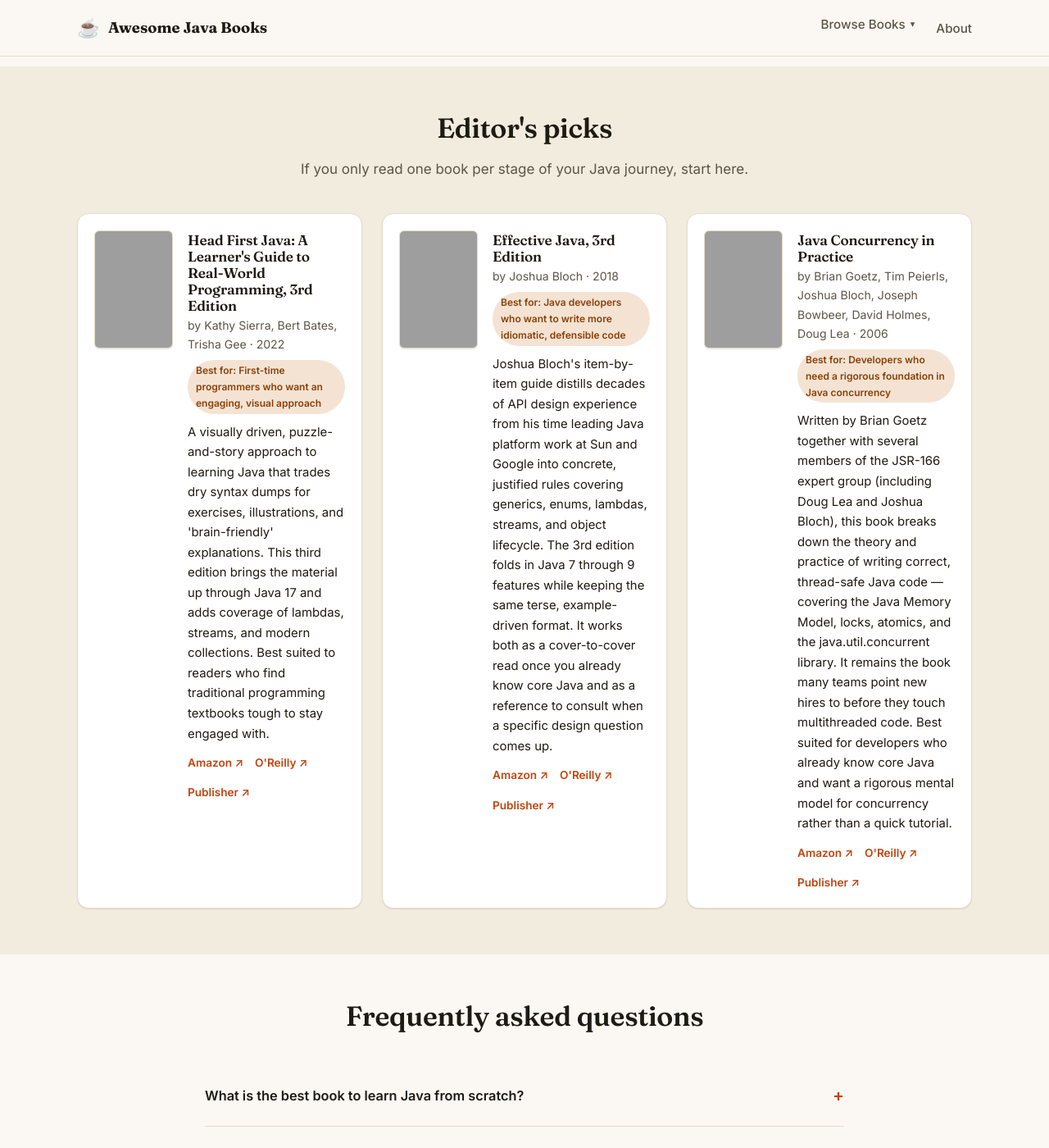
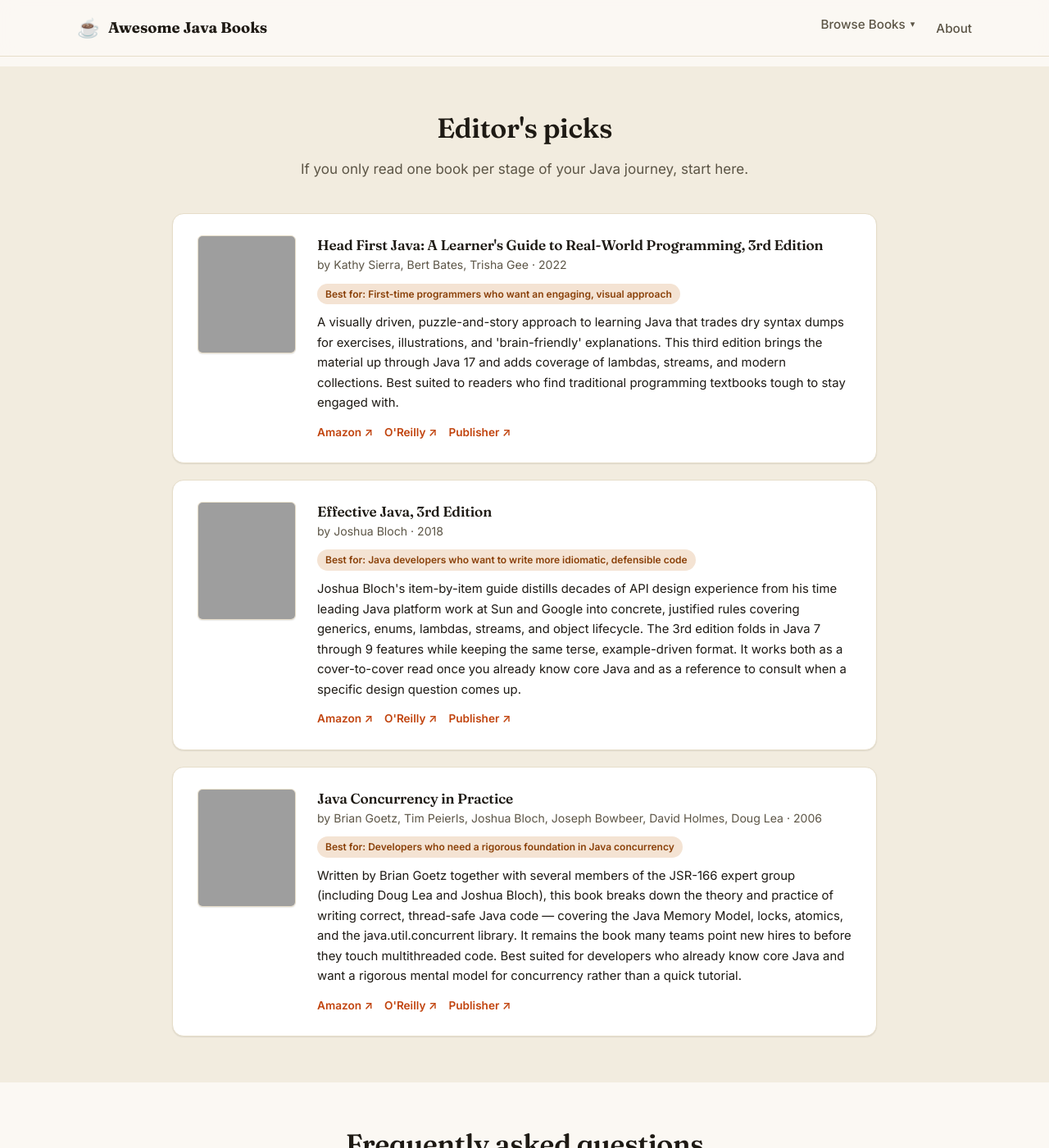
Before and after one commit to mohsenk/JavaBooks, a Jekyll site: the page built from docs/index.html, in a window 1280 px wide and 1400 px high, scrolled down 1580 px. Shown: the whole window at 82% size. Built offline with Jekyll 4.4.1, drawn with Linux system fonts in a browser that asks for light colours; grey boxes are pictures that could not be loaded.

Commit message:
Switch book cards to a single-column layout
The multi-column grid squeezed long blurbs into ~260px-wide columns,
making cards tall and cramped. One book per row (max-width 860px,
larger cover) gives the description room to breathe at a normal
reading line length instead.

Co-Authored-By: Claude Sonnet 5 <noreply@anthropic.com>

```diff
--- a/docs/assets/css/style.css
+++ b/docs/assets/css/style.css
@@ -337,34 +337,43 @@ p { margin: 0 0 1em; }
    ========================================================================== */
 
 .book-grid {
-  display: grid;
-  grid-template-columns: repeat(auto-fill, minmax(280px, 1fr));
-  gap: 24px;
+  display: flex;
+  flex-direction: column;
+  gap: 20px;
 }
 
 .book-card {
   display: flex;
-  gap: 18px;
+  gap: 26px;
+  max-width: 860px;
+  margin: 0 auto;
+  width: 100%;
   background: var(--color-surface);
   border: 1px solid var(--color-border);
   border-radius: var(--radius-md);
-  padding: 20px;
+  padding: 26px 30px;
   box-shadow: var(--shadow-sm);
   transition: box-shadow 0.18s ease, transform 0.18s ease;
 }
 .book-card:hover { box-shadow: var(--shadow-md); transform: translateY(-2px); }
 
 .book-card .cover {
-  flex: 0 0 96px;
+  flex: 0 0 120px;
 }
 .book-card .cover img {
-  width: 96px;
+  width: 120px;
   border-radius: 6px;
   box-shadow: var(--shadow-sm);
   border: 1px solid var(--color-border);
   aspect-ratio: 2 / 3;
   object-fit: cover;
   background: var(--color-bg-alt);
+}
+
+@media (max-width: 640px) {
+  .book-card { flex-direction: column; padding: 22px; gap: 16px; }
+  .book-card .cover { flex: 0 0 auto; }
+  .book-card .cover img { width: 96px; }
 }
 
 .book-card .body { flex: 1; min-width: 0; }
```
